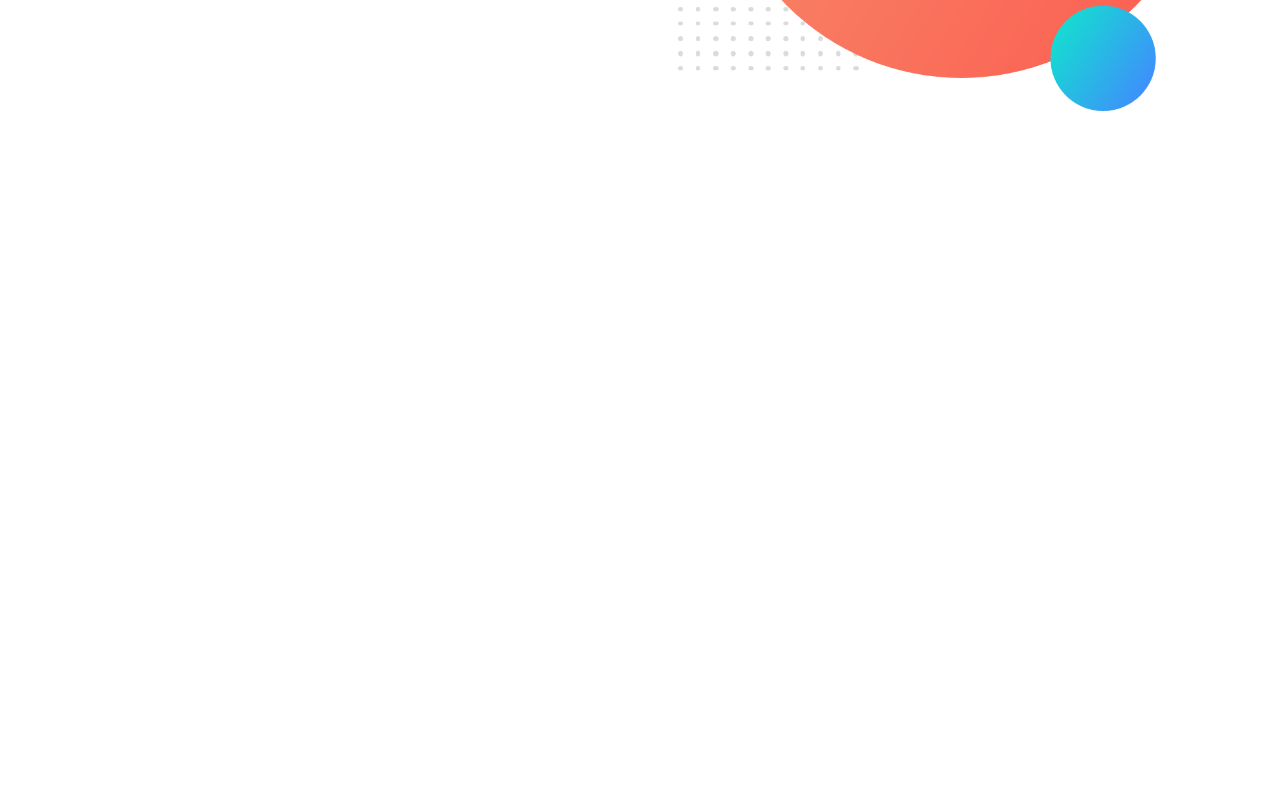
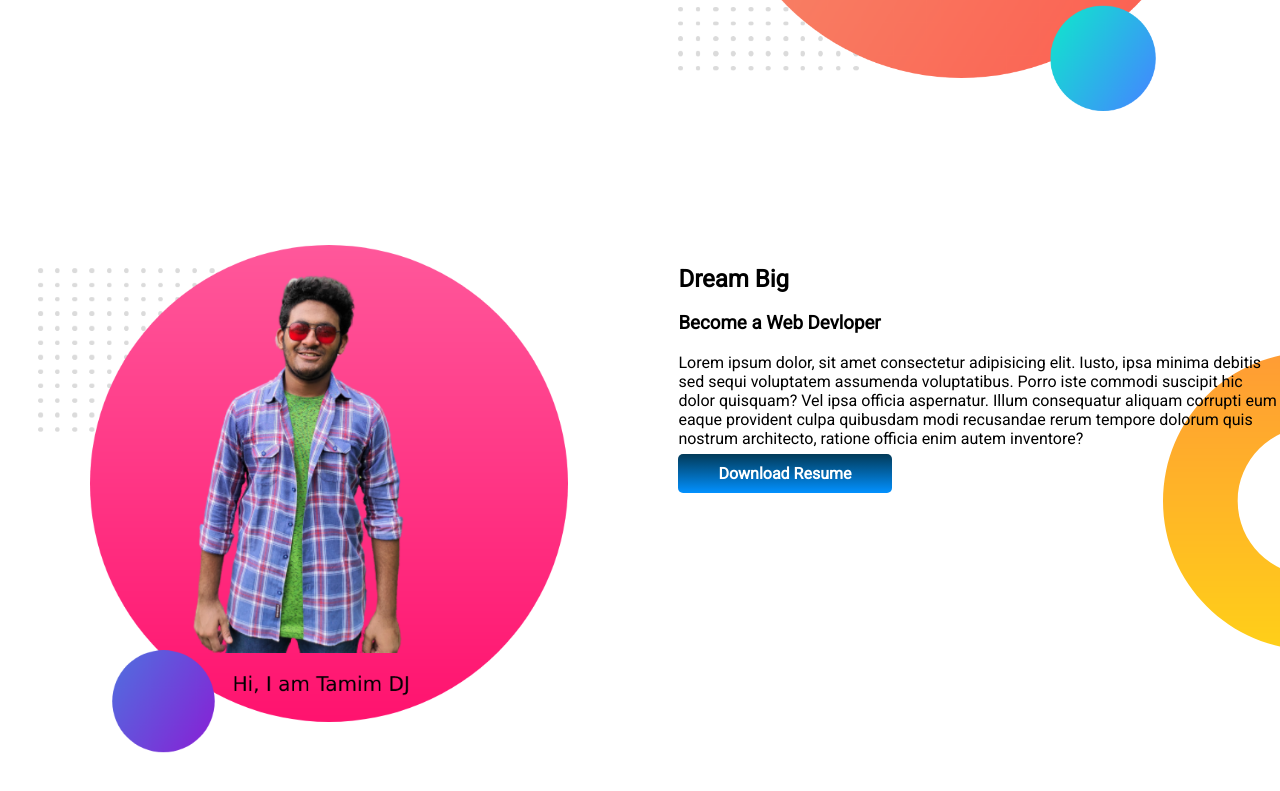
Before and after one commit to Tamim0133/my-portfolio, a plain HTML site: page index.html in a window 1280 px wide. Shown: the part 415-1206 px from the top of the page. Before the commit the page ends 800 px from the top, so only its background shows below. Drawn offline with Linux system fonts and the light colour scheme.

Commit message:
third commit

```diff
--- a/index.html
+++ b/index.html
@@ -27,6 +27,21 @@
         </div>
         <div class="half-width"> <img src="images/my-bg01.png" alt="my_profile"></div>
 
+
+    </section>
+    <section class="dream-big">
+        <div class="half-width">
+            <img src="images/my-bg02.png" alt="">
+        </div>
+        <div class="half-width">
+            <h2>Dream Big</h2>
+            <h3>Become a Web Devloper</h3>
+            <p>Lorem ipsum dolor, sit amet consectetur adipisicing elit. Iusto, ipsa minima debitis sed sequi voluptatem
+                assumenda voluptatibus. Porro iste commodi suscipit hic dolor quisquam? Vel ipsa officia aspernatur.
+                Illum consequatur aliquam corrupti eum eaque provident culpa quibusdam modi recusandae rerum tempore
+                dolorum quis nostrum architecto, ratione officia enim autem inventore?</p>
+            <a class="link-button" target="_blank" href=""> Download Resume</a>
+        </div>
     </section>
 
 </body>
--- a/style.css
+++ b/style.css
@@ -17,3 +17,9 @@ background-image: linear-gradient(#023a58,#0291ff);
 }
 .top-banner{background-image: url(images/top-banner.png);
 background-repeat: no-repeat;}
+section{display: flex;
+margin-bottom:130px ;}
+.dream-big{background-image: url(images/dream-bg.png);
+background-repeat: no-repeat;
+background-position: right;
+}
```
